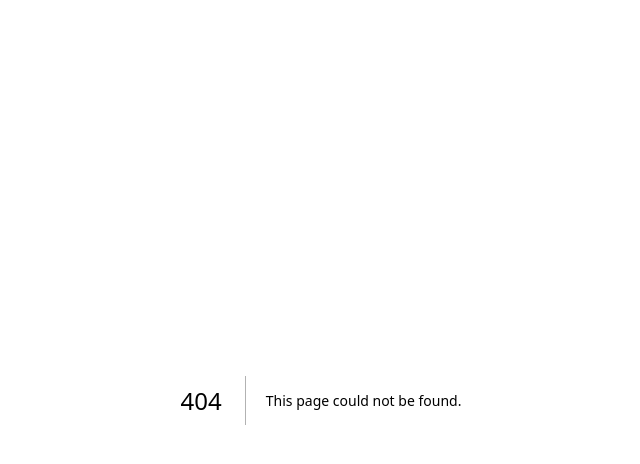
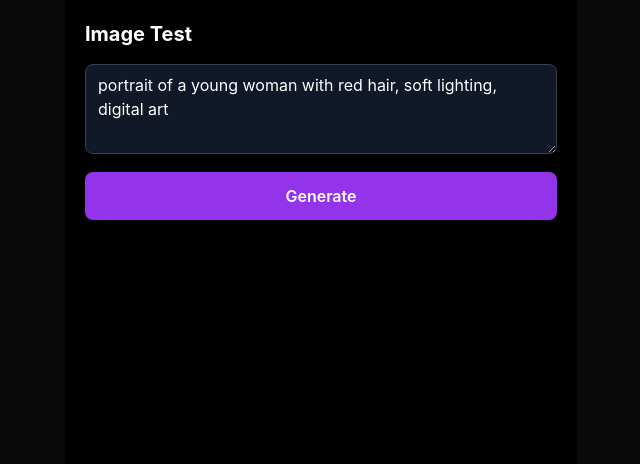
Before and after one commit to yrw2go-ui/Companion, a Next.js app: page /imagetest in a window 1280 px wide. Before the commit this address had no page. Shown: the top 464 px of the page, without its empty margins (319-959 px from the left). Built offline with nearby package versions, Linux system fonts and the light colour scheme.

Commit message:
Add ImageTest component for image generation

```diff
--- /dev/null
+++ b/pages/imagetest.js
@@ -0,0 +1,52 @@
+// pages/imagetest.js
+import { useState } from 'react'
+
+export default function ImageTest() {
+  const [prompt, setPrompt] = useState('portrait of a young woman with red hair, soft lighting, digital art')
+  const [imageUrl, setImageUrl] = useState('')
+  const [loading, setLoading] = useState(false)
+  const [error, setError] = useState('')
+
+  const generate = async () => {
+    setLoading(true)
+    setError('')
+    setImageUrl('')
+    try {
+      const res = await fetch('/api/generate-image', {
+        method: 'POST',
+        headers: { 'Content-Type': 'application/json' },
+        body: JSON.stringify({ prompt }),
+      })
+      const data = await res.json()
+      if (data.imageUrl) {
+        setImageUrl(data.imageUrl)
+      } else {
+        setError(data.error || 'No image returned')
+      }
+    } catch (err) {
+      setError(err.message)
+    }
+    setLoading(false)
+  }
+
+  return (
+    <div className="min-h-screen bg-black text-white p-5 max-w-lg mx-auto">
+      <h1 className="text-xl font-bold mb-4">Image Test</h1>
+      <textarea
+        value={prompt}
+        onChange={e => setPrompt(e.target.value)}
+        rows={3}
+        className="w-full bg-gray-900 border border-gray-700 rounded-lg px-3 py-2 mb-3"
+      />
+      <button
+        onClick={generate}
+        disabled={loading}
+        className="w-full bg-purple-600 hover:bg-purple-700 disabled:bg-gray-700 rounded-lg py-3 font-semibold mb-4"
+      >
+        {loading ? 'Generating...' : 'Generate'}
+      </button>
+      {error && <p className="text-red-400 mb-4">Error: {error}</p>}
+      {imageUrl && <img src={imageUrl} alt="generated" className="w-full rounded-lg" />}
+    </div>
+  )
+      }
```
